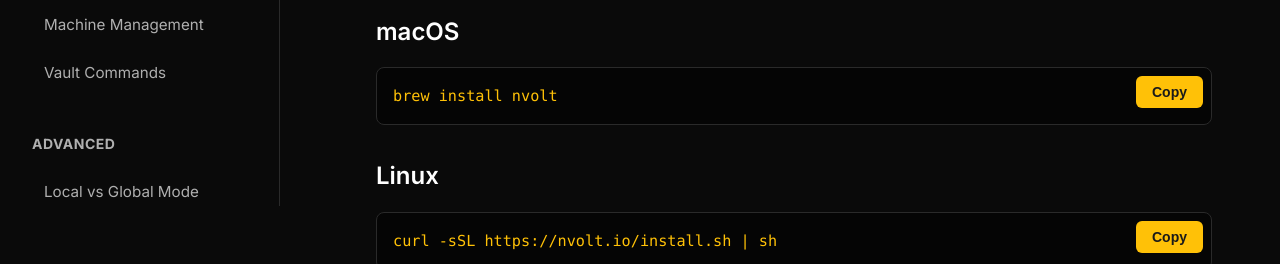
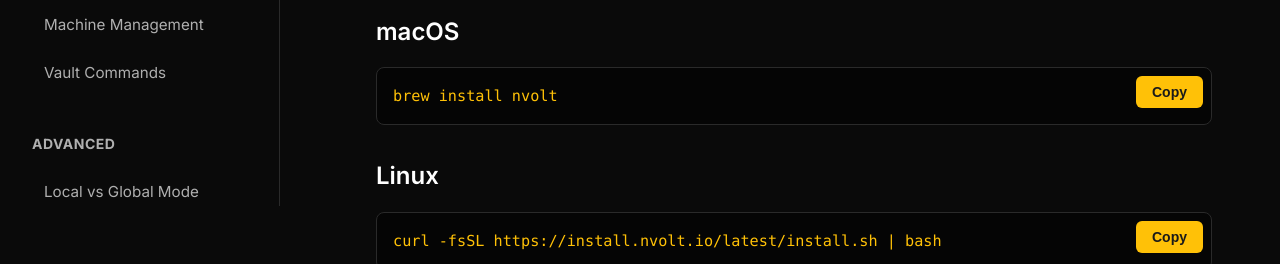
Before and after one commit to iluxav/nvolt, a plain HTML site: page docs/docs.html in a window 1280 px wide. Shown: the part 635-899 px from the top of the page. Drawn offline with Linux system fonts and the light colour scheme.

Commit message:
install path fix

```diff
--- a/docs/docs.html
+++ b/docs/docs.html
@@ -108,7 +108,7 @@
                 <h3>Linux</h3>
                 <div class="code-block">
                     <button class="copy-btn" onclick="copyCode(this)">Copy</button>
-                    <code>curl -sSL https://nvolt.io/install.sh | sh</code>
+                    <code>curl -fsSL https://install.nvolt.io/latest/install.sh | bash</code>
                 </div>
 
                 <h3>From Source</h3>
@@ -661,7 +661,7 @@
 
       - name: Install nvolt
         run: |
-          curl -sSL https://nvolt.io/install.sh | sh
+          curl -fsSL https://install.nvolt.io/latest/install.sh | bash
           echo "$HOME/.local/bin" >> $GITHUB_PATH
 
       - name: Setup nvolt private key
@@ -713,7 +713,7 @@
 test:
   stage: test
   before_script:
-    - curl -sSL https://nvolt.io/install.sh | sh
+    - curl -fsSL https://install.nvolt.io/latest/install.sh | bash
     - export PATH="$HOME/.local/bin:$PATH"
     - mkdir -p ~/.nvolt
     - cp $NVOLT_PRIVATE_KEY ~/.nvolt/private_key.pem
```
Also changed, not shown: docs/index.html (+2 -2 lines), 1 other file.
